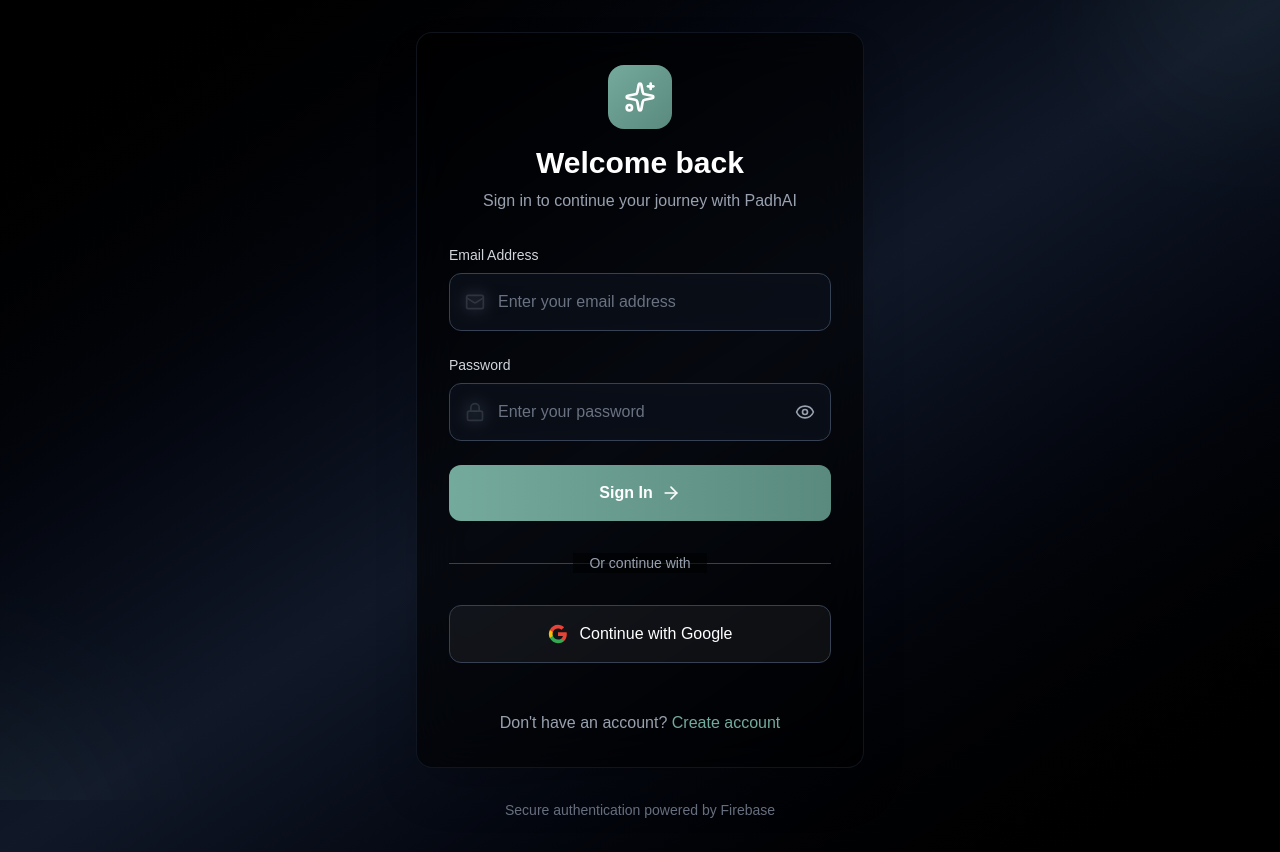
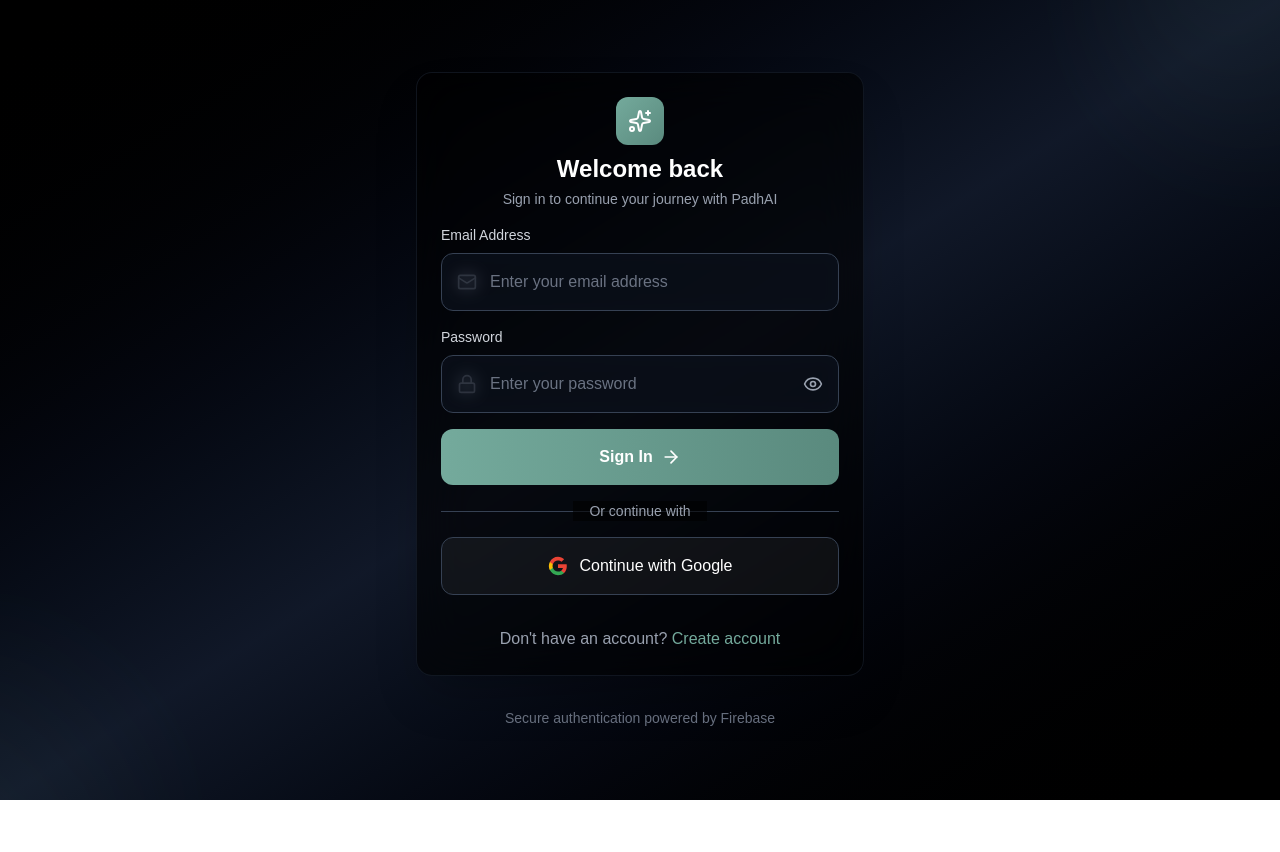
Before and after one commit to Adityadab10/SunHacks2025, a React (Vite) app in the folder frontend/: page /login in a window 1280 px wide. After the commit the page ends 800 px from the top, so only its background shows below. Built offline with nearby package versions, Linux system fonts and the light colour scheme; no server answers.

Commit message:
login once more fixed

```diff
--- a/frontend/src/pages/Login.jsx
+++ b/frontend/src/pages/Login.jsx
@@ -44,7 +44,7 @@
   };
 
   return (
-    <div className="min-h-screen bg-gradient-to-br from-black via-gray-900 to-black flex items-center justify-center px-4 py-8">
+    <div className="h-screen bg-gradient-to-br from-black via-gray-900 to-black flex items-center justify-center px-4">
       {/* Background decoration */}
       <div className="absolute inset-0 overflow-hidden">
         <div className="absolute -top-40 -right-40 w-80 h-80 rounded-full bg-gradient-to-br from-[#74AA9C] to-transparent opacity-10 blur-3xl"></div>
@@ -53,20 +53,20 @@
 
       <div className="relative w-full max-w-md">
         {/* Main card */}
-        <div className="bg-black/60 backdrop-blur-xl border border-gray-800/50 rounded-2xl shadow-2xl p-8 space-y-8">
+        <div className="bg-black/60 backdrop-blur-xl border border-gray-800/50 rounded-2xl shadow-2xl p-6 space-y-4">
           {/* Header */}
-          <div className="text-center space-y-4">
-            <div className="inline-flex items-center justify-center w-16 h-16 bg-gradient-to-br from-[#74AA9C] to-[#5a8a7e] rounded-2xl mb-4">
-              <Sparkles className="w-8 h-8 text-white" />
+          <div className="text-center space-y-2">
+            <div className="inline-flex items-center justify-center w-12 h-12 bg-gradient-to-br from-[#74AA9C] to-[#5a8a7e] rounded-xl mb-2">
+              <Sparkles className="w-6 h-6 text-white" />
             </div>
             <div>
-              <h1 className="text-3xl font-bold text-white mb-2">Welcome back</h1>
-              <p className="text-gray-400">Sign in to continue your journey with PadhAI</p>
+              <h1 className="text-2xl font-bold text-white mb-1">Welcome back</h1>
+              <p className="text-sm text-gray-400">Sign in to continue your journey with PadhAI</p>
             </div>
           </div>
 
           {/* Form */}
-          <form onSubmit={handleEmailLogin} className="space-y-6">
+          <form onSubmit={handleEmailLogin} className="space-y-4">
             <div className="space-y-2">
               <label className="block text-sm font-medium text-gray-300">
                 Email Address
```
Also changed, not shown: 1 other file (tests, documents, lock files or other folders).
